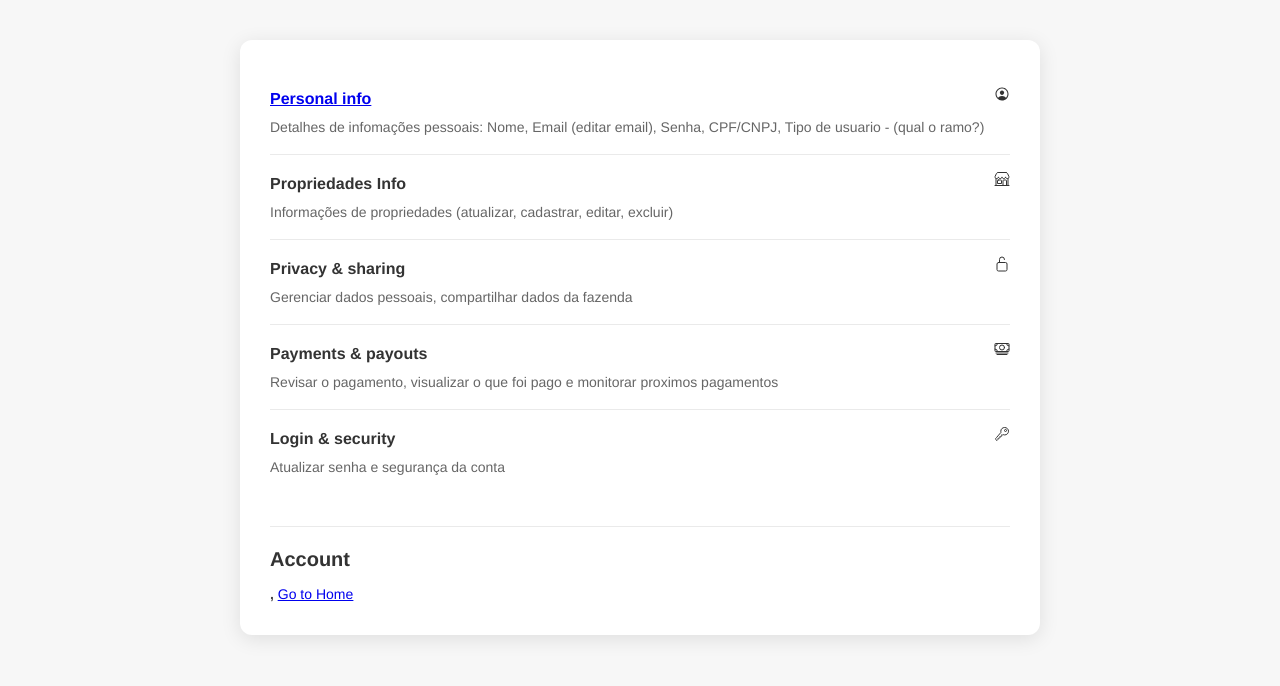
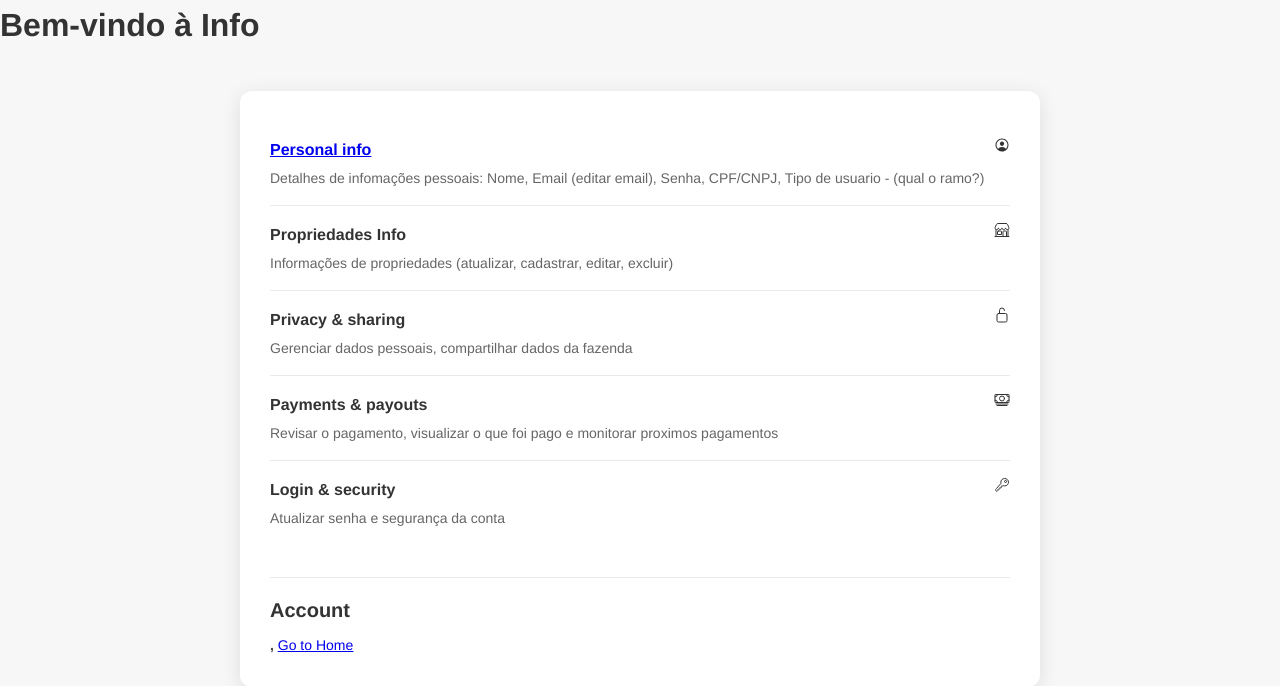
Before and after one commit to prot-plataforma/Prototype, a Flask app: page /profile in a window 1280 px wide. Shown: the top 686 px of the page. Run offline with Flask 3, Linux system fonts and the light colour scheme.

Commit message:
update profile

```diff
--- a/app/main.py
+++ b/app/main.py
@@ -1,10 +1,8 @@
 from flask import Flask, render_template, request, url_for, redirect, abort, flash, render_template_string
-from flask_login import LoginManager, UserMixin, login_user, logout_user, login_required, current_user
-from werkzeug.security import generate_password_hash, check_password_hash
+from flask_login import LoginManager, login_user, logout_user, login_required, current_user
 from db import db
 from sqlalchemy import select
 from models import User
-from werkzeug.exceptions import HTTPException, NotFound
 import hashlib
 from flask_mail import Message, Mail
 #from flask_mailman import EmailMessage
@@ -15,8 +13,6 @@ from templates.auth.reset_password_email_content import (
 )
 from dotenv import load_dotenv
 import os
-
-
 
 
 
@@ -96,12 +92,11 @@ def login():
         user = db.session.query(User).filter_by(email=email, psswrd=Hash(psswrd)).first()
         error = 'Invalid credentials'
 
-        if not user:
-           return error
+        if user != user:
+            return error
 
 
-
-        login_user(user)
+        user_loader(user)
         return redirect(url_for('home'))
 
 
@@ -219,9 +214,17 @@ def profile():
     if current_user.is_authenticated:
         return render_template('profile.html')
 
-    profile = request.args.get('personal_info')
-    return render_template('profile.html', profile=profile)
+    if request.method == 'GET':
+        profile = request.args.get('profile', 'info')
+        return render_template('profile.html', profile=profile)
 
+
+# rota para propriedades
+@app.route('/propriedades', methods=['GET'])
+def prop():
+    if request.method == 'GET':
+        return render_template('propriedades.html')
+#    elif request.method == 'POST':
 
 
 
--- a/app/templates/profile.html
+++ b/app/templates/profile.html
@@ -7,12 +7,15 @@
 
   </head>
   <body>
+    {% if profile == 'info' %}
+            <h1>Bem-vindo à Info</h1>
+    {% endif %}
     <div class="body">
       <div class="container">
         <div class="account-options">
             <div class="personal-info">
                 <div class="title-description-9">
-                  <div class="text-wrapper-2" id="personal_info"><a href="/personal_info">Personal info</a></div>
+                  <div class="text-wrapper-2" id="personal_info"><a href="/profile=info">Personal info</a></div>
                   <p class="text-wrapper-10">Detalhes de infomações pessoais: Nome, Email (editar email), Senha, CPF/CNPJ, Tipo de usuario - (qual o ramo?)</p>
                 </div>
                 <ion-icon name="person-circle-outline"></ion-icon>
```
Also changed, not shown: app/templates/propriedades.html (added).
